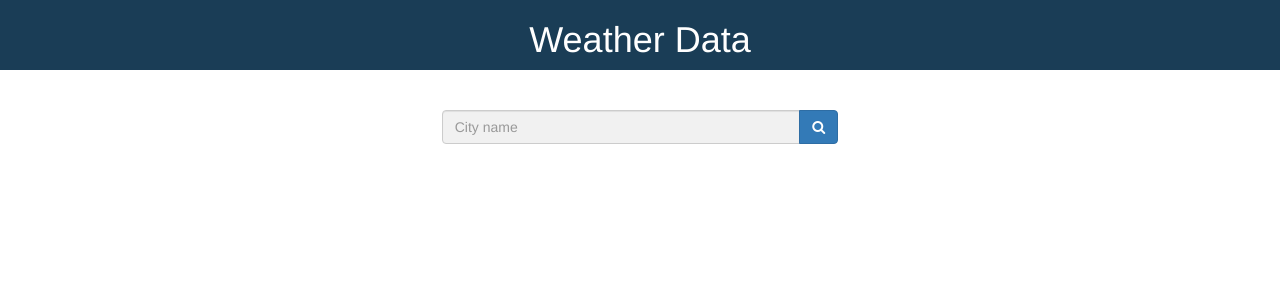
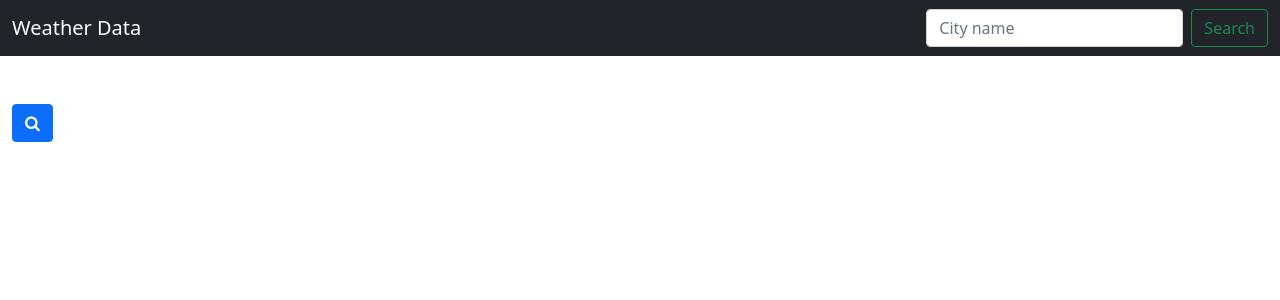
Before and after one commit to rsrishav/weather-app, a Django app: page / in a window 1280 px wide. Shown: the top 300 px of the page. Run offline with Django 3.2, Linux system fonts and the light colour scheme; some libraries are stand-ins or nearby versions.

Commit message:
UI modification.

```diff
--- a/main/templates/main/index.html
+++ b/main/templates/main/index.html
@@ -5,13 +5,17 @@
     <meta charset="utf-8">
     <title>Weather Django App</title>
     <!-- Latest compiled and minified CSS -->
-    <link rel="stylesheet" href="https://maxcdn.bootstrapcdn.com/bootstrap/3.4.0/css/bootstrap.min.css">
+    <link rel="stylesheet" href="https://cdn.jsdelivr.net/npm/bootstrap@5.1.0/dist/css/bootstrap.min.css"
+          integrity="sha384-KyZXEAg3QhqLMpG8r+8fhAXLRk2vvoC2f3B09zVXn8CA5QIVfZOJ3BCsw2P0p/We" crossorigin="anonymous">
 
     <!-- jQuery library -->
-    <script src="https://ajax.googleapis.com/ajax/libs/jquery/3.4.1/jquery.min.js"></script>
+    <script src="https://cdn.jsdelivr.net/npm/bootstrap@5.1.0/dist/js/bootstrap.min.js"
+            integrity="sha384-cn7l7gDp0eyniUwwAZgrzD06kc/tftFf19TOAs2zVinnD/C7E91j9yyk5//jjpt/"
+            crossorigin="anonymous"></script>
     <link rel="stylesheet" href="https://cdnjs.cloudflare.com/ajax/libs/font-awesome/4.7.0/css/font-awesome.min.css">
     <!-- Latest compiled JavaScript -->
-    <script src="https://maxcdn.bootstrapcdn.com/bootstrap/3.4.0/js/bootstrap.min.js"></script>
+    <!--    <script src="https://maxcdn.bootstrapcdn.com/bootstrap/3.4.0/js/bootstrap.min.js"></script>-->
+
     <style>
     .autocomplete {
   position: relative;
@@ -78,20 +82,74 @@ input[type=submit] {
 
 
 
+
+
+
+
     </style>
 </head>
 
 <body>
-<nav class="row" style="background: #1a3d56; color: white;">
-    <h1 class="col-md-12 text-center">Weather Data</h1>
+    <nav class="navbar navbar-expand-lg navbar-dark bg-dark">
+        <div class="container-fluid">
+            <a class="navbar-brand" href="#">Weather Data</a>
+            <button class="navbar-toggler" type="button" data-bs-toggle="collapse"
+                    data-bs-target="#navbarSupportedContent" aria-controls="navbarSupportedContent"
+                    aria-expanded="false" aria-label="Toggle navigation">
+                <span class="navbar-toggler-icon"></span>
+            </button>
+            <div class="collapse navbar-collapse" id="navbarSupportedContent">
+                <ul class="navbar-nav me-auto mb-2 mb-lg-0">
+<!--                    <li class="nav-item">-->
+<!--                        <a class="nav-link active" aria-current="page" href="#">Home</a>-->
+<!--                    </li>-->
+<!--                    <li class="nav-item">-->
+<!--                        <a class="nav-link" href="#">Link</a>-->
+<!--                    </li>-->
+<!--                    <li class="nav-item dropdown">-->
+<!--                        <a class="nav-link dropdown-toggle" href="#" id="navbarDropdown" role="button"-->
+<!--                           data-bs-toggle="dropdown" aria-expanded="false">-->
+<!--                            Dropdown-->
+<!--                        </a>-->
+<!--                        <ul class="dropdown-menu" aria-labelledby="navbarDropdown">-->
+<!--                            <li><a class="dropdown-item" href="#">Action</a></li>-->
+<!--                            <li><a class="dropdown-item" href="#">Another action</a></li>-->
+<!--                            <li>-->
+<!--                                <hr class="dropdown-divider">-->
+<!--                            </li>-->
+<!--                            <li><a class="dropdown-item" href="#">Something else here</a></li>-->
+<!--                        </ul>-->
+<!--                    </li>-->
+<!--                    <li class="nav-item">-->
+<!--                        <a class="nav-link disabled" href="#" tabindex="-1" aria-disabled="true">Disabled</a>-->
+<!--                    </li>-->
+                </ul>
+                <form class="d-flex">
+                    <input class="form-control me-2" type="search" aria-label="Search" id="myInput" name="city" placeholder="City name" required>
+                    <button class="btn btn-outline-success" type="submit">Search</button>
+                </form>
+            </div>
+        </div>
     </nav>
+    <!--    <nav class="navbar navbar-dark bg-primary">-->
+    <!--        <div class="container-fluid">-->
+    <!--            <span class="navbar-brand mb-0 h1">Weather Data</span>-->
+    <!--            <form class="d-flex">-->
+    <!--                <input class="form-control me-2" type="search" aria-label="Search" id="myInput" name="city" placeholder="City name" required>-->
+    <!--                <button class="btn btn-outline-light" type="submit">Search</button>-->
+    <!--            </form>-->
+
+    <!--        </div>-->
+    <!--    </nav>-->
+    <!--            <nav class="row" style="background: #1a3d56; color: white;">-->
+
     <br/>
     <br/>
     <center class="row">
-    <form method="post" class="col-md-4 col-md-offset-4">
+        <form method="post" class="col-xs-12 col-md-4 col-md-offset-4">
             {% csrf_token %}
             <div class="input-group">
-            <input id="myInput" type="text" class="form-control" name="city" placeholder="City name" required>
+                <!--                <input id="myInput" type="text" class="form-control" name="city" placeholder="City name" required>-->
                 <!--            <button type="submit"><i class="fa fa-search"></i></button>-->
                 <div class="input-group-btn">
                     <button class="btn btn-primary" type="submit">
@@ -101,9 +159,9 @@ input[type=submit] {
             </div>
         </form>
     </center>
-<div class="row">
+    <div id="data" class="row">
         {% if country_code and coordinate and temp and pressure and humidity %}
-    <div class="col-md-4 col-md-offset-4">
+        <!--        <div class="col-md-4 col-md-offset-4">-->
         <h3>City : {{city_name}}<span>({{country_code}})</span></h3>
         <h5>Temperature : {{temp}}</h5>
         <h5>Feels like : {{feels_like}}</h5>
@@ -111,7 +169,7 @@ input[type=submit] {
         <h5>Max Temperature : {{temp_max}}</h5>
         <h5>Humidity : {{humidity}}</h5>
         <h5>Weather : {{weather_condition}}</h5>
-    </div>
+        <!--        </div>-->
         {% elif data_status == "not_found" %}
         <div class="col-md-4 col-md-offset-4">
             No data found !!!
@@ -237,6 +295,10 @@ autocomplete(document.getElementById("myInput"), cities);
 
 
 
+
+
+
+
     </script>
 
 </body>
```
Also changed, not shown: weather_app/settings.py (+8 -8 lines). Lines whose indentation alone changed are shown as unchanged.
